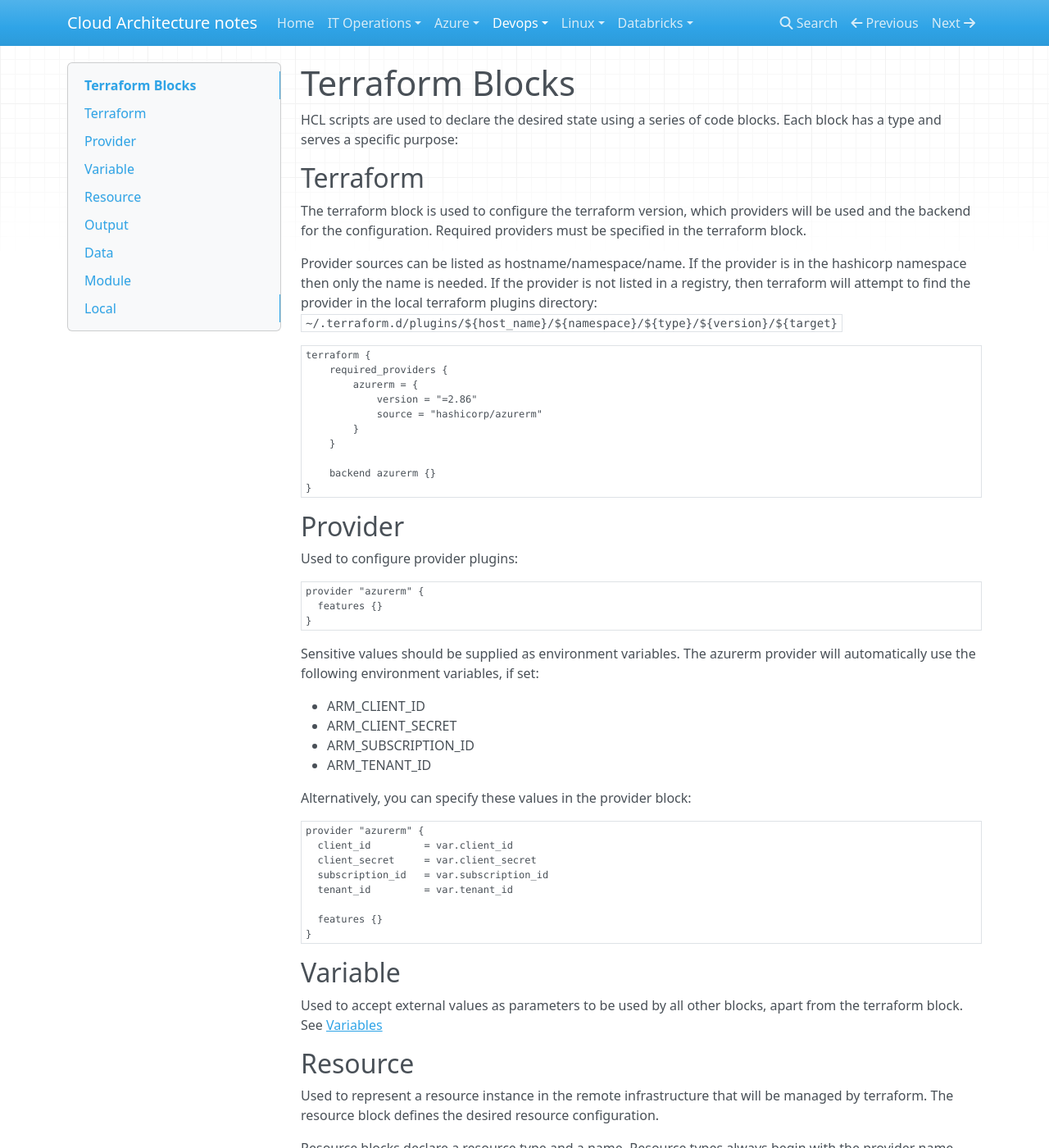
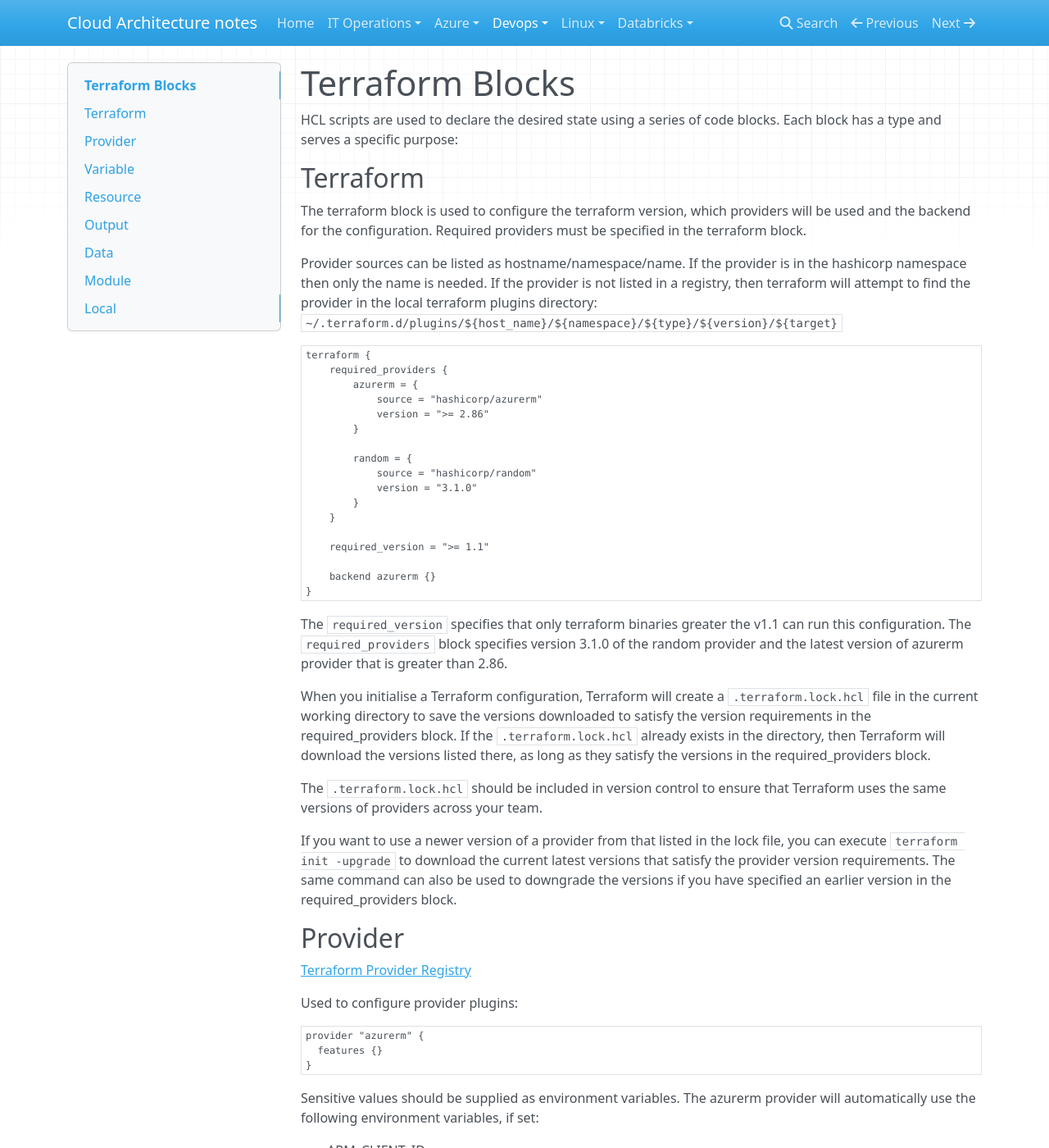
Before and after one commit to dram1964/cloudarchitect, an MkDocs documentation site: the page built from docs/devops/terraform/blocks.md, in a window 1280 px wide and 1400 px high. Shown: the whole window at 82% size. Built offline with MkDocs 1.6.1, drawn with Linux system fonts in a browser that asks for light colours; nearby versions of some CDN libraries; some of the changed text lies outside the part shown.

Commit message:
More terraform updates

````diff
--- a/docs/devops/terraform/blocks.md
+++ b/docs/devops/terraform/blocks.md
@@ -15,16 +15,46 @@ terraform plugins directory: `~/.terraform.d/plugins/${host_name}/${namespace}/$
 terraform {
     required_providers {
         azurerm = {
-            version = "=2.86"
             source = "hashicorp/azurerm"
+            version = ">= 2.86"
+        }
+
+        random = {
+            source = "hashicorp/random"
+            version = "3.1.0"
         }
     }
+
+    required_version = ">= 1.1"
 
     backend azurerm {}
 }
 ```
 
+The `required_version` specifies that only terraform binaries greater the v1.1
+can run this configuration. The `required_providers` block specifies version
+3.1.0 of the random provider and the latest version of azurerm provider that
+is greater than 2.86.
+
+When you initialise a Terraform configuration, Terraform will create
+a `.terraform.lock.hcl` file in the current working directory to save the
+versions downloaded to satisfy the version requirements in the
+required_providers block. If the `.terraform.lock.hcl` already exists in
+the directory, then Terraform will download the versions listed there,
+as long as they satisfy the versions in the required_providers block.
+
+The `.terraform.lock.hcl` should be included in version control to ensure
+that Terraform uses the same versions of providers across your team.
+
+If you want to use a newer version of a provider from that listed in the
+lock file, you can execute `terraform init -upgrade` to download the
+current latest versions that satisfy the provider version requirements.
+The same command can also be used to downgrade the versions if you
+have specified an earlier version in the required_providers block.
+
 ## Provider
+
+[Terraform Provider Registry](https://registry.terraform.io/browse/providers)
 
 Used to configure provider plugins:
 
@@ -58,11 +88,14 @@ provider "azurerm" {
 
 ## Variable
 
-Used to accept external values as parameters to be used by all other blocks, apart from the terraform block. See [Variables](../variables)
+Used to accept external values as parameters to be used by all other blocks,
+apart from the terraform block. See [Variables](../variables)
 
 ## Resource
 
-Used to represent a resource instance in the remote infrastructure that will be managed by terraform. The resource block defines the desired resource configuration.
+Used to represent a resource instance in the remote infrastructure that will
+be managed by terraform. The resource block defines the desired resource
+configuration.
 
 Resource blocks declare a resource type and a name. Resource types always begin with the provider
 name followed by an underscore: `azurerm_` or `random_` or `aws_` or some other provider.
@@ -78,6 +111,8 @@ Each provider, provides a unique list of resources: the random provider currentl
 - random_uuid
 
 ## Output
+
+[Terraform Outputs Documentation](https://developer.hashicorp.com/terraform/language/values/outputs)
 
 Used to export data about your resources. The data can be used to configure other parts
 of your infrastructure or as a data source for another Terraform workspace.
@@ -100,6 +135,7 @@ the state needs to be applied before the output values are accessible. Use
 `terraform output` to see the output values. To see a specific output, include its name:
 `terraform output region`. String values are retrieved in double-quotes: use the `-raw`
 switch to retrieve the value without quotes:
+
 ```bash
 curl $(terraform output -raw web_url)
 ```
````
Also changed, not shown: other parts of docs/devops/terraform/blocks.md (+3 -2 lines), docs/devops/terraform/functions.md (+1 -1 lines), docs/devops/terraform/meta.md (+29 -1 lines), docs/devops/terraform/modules.md (+1 -0 lines), docs/devops/terraform/variables.md (+2 -0 lines).
